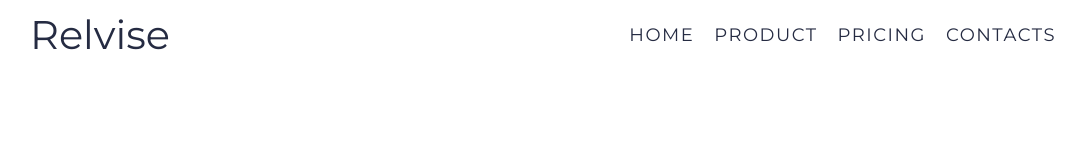
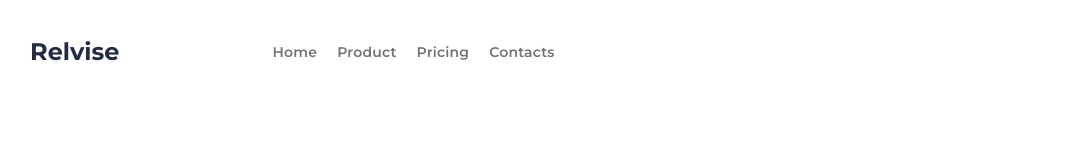
Before and after one commit to Elena-MyOne/Relvise, a plain HTML site: page index.html in a window 1280 px wide. Shown: the whole page, without its empty margins (97-1182 px from the left). Drawn offline with nearby package versions, Linux system fonts and the light colour scheme.

Commit message:
header is complite

```diff
--- a/#source/scss/_header.scss
+++ b/#source/scss/_header.scss
@@ -28,23 +28,23 @@ header{}
 .header__body {
 	position: relative;
 	@include flexbox();
-	justify-content: space-between;
-	height: 70px;
+	height: 104px;
 	align-items: center;
 	@media (max-width: $md3+px){
 		height: 50px;
+		justify-content: space-between;
 	}
 }
 .header__logo {
 	color: $textClr;
-	font-size: 40px;
+	font-size: 24px;
+	font-weight: 700;
+	line-height: 32px;
 	z-index: 3;
 	display: block;
-	@media (max-width: $md2+px){
-		font-size: 35px;
-	}
+	margin-right: 133px;
 	@media (max-width: $md3+px){
-		font-size: 25px;
+		font-size: 20px;
 		padding: 0 0 0 20px;
 	}
 
@@ -127,10 +127,11 @@ header{}
 	}
 }
 .header__link {
-	color: $textClr;
-	text-transform: uppercase;
-	font-size: 18px;
-	letter-spacing: 1.5px;
+	color: $textClr2;
+	font-size: 14px;
+	line-height: 24px;
+	letter-spacing: 0.2px;
+	font-weight: 600;
 	&:hover{
 			color: #FFB327;
 		}
--- a/#source/scss/style.scss
+++ b/#source/scss/style.scss
@@ -15,6 +15,7 @@ $md4:479.98;
 
 //colors==============================================================================
 $textClr: #252B42;
+$textClr2: #737373;
 
 //scss================================================================================
 @import "_header";
```
Also changed, not shown: css/style.css.
